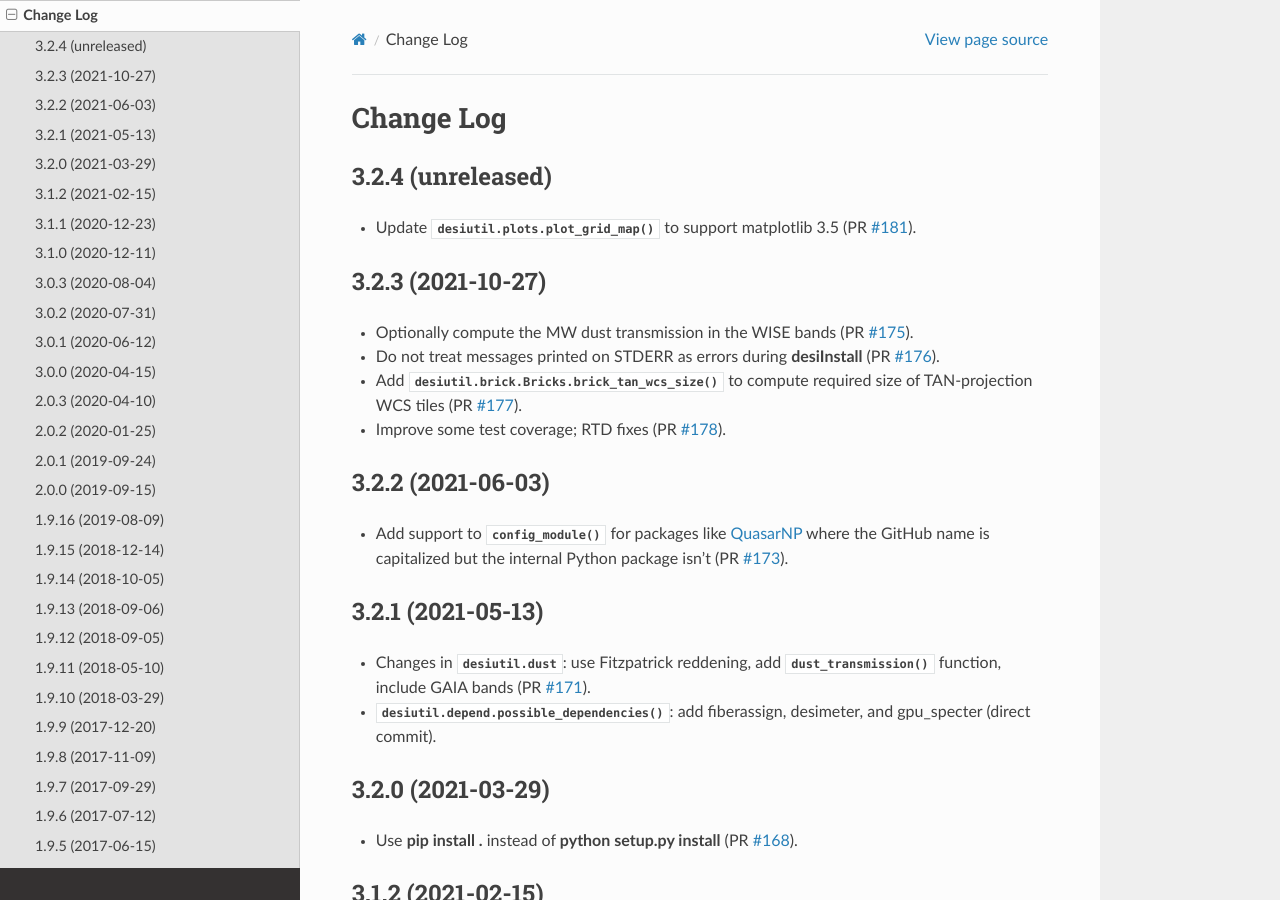
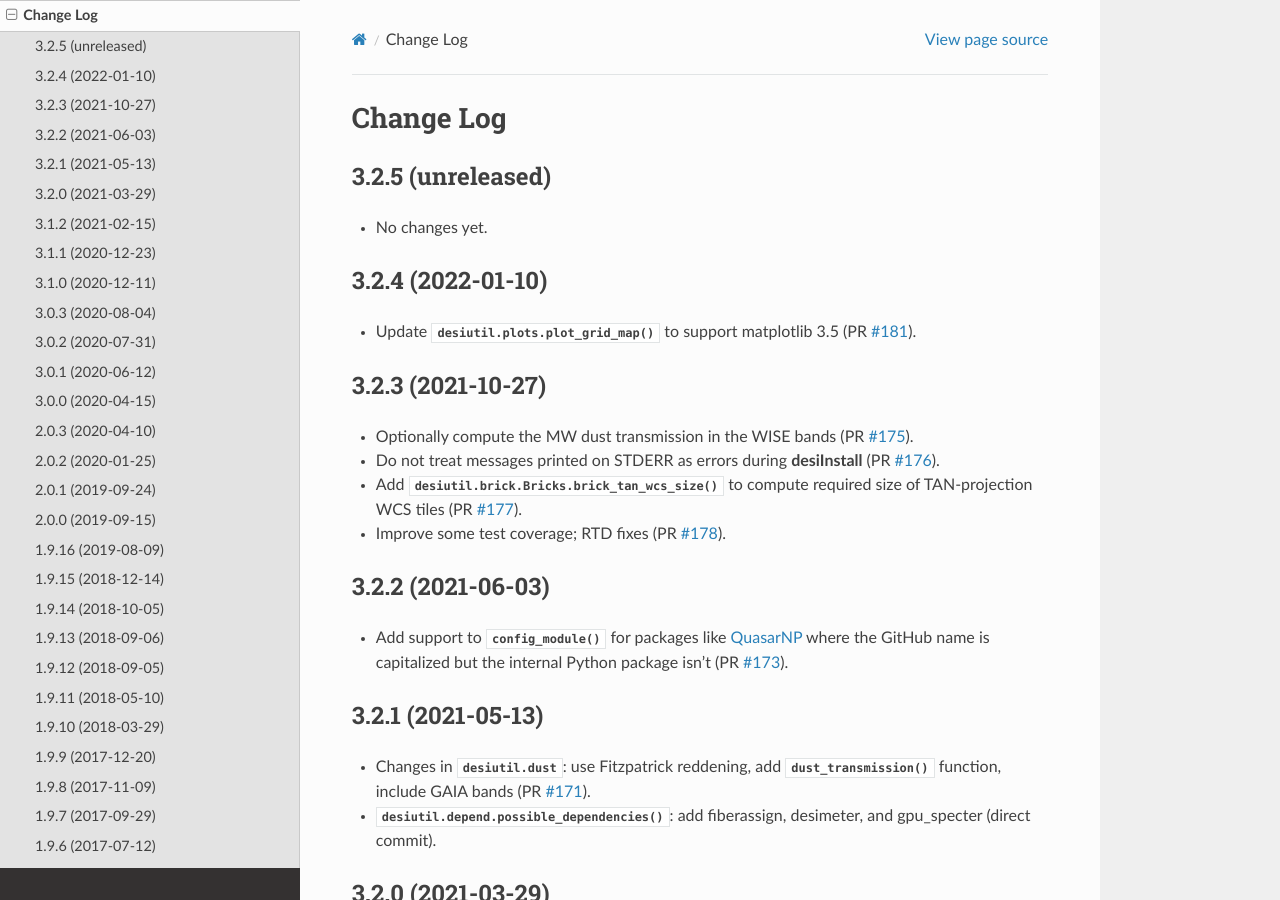
Before and after one commit to desihub/desiutil, a Sphinx documentation site: the page built from doc/changes.rst, in a window 1280 px wide and 900 px high. Built offline with Sphinx 7.4.7 and the Read the Docs theme 2.0.0, drawn with Linux system fonts in a browser that asks for light colours.

Commit message:
update release notes and version for desiutil/3.2.4

```diff
--- a/doc/changes.rst
+++ b/doc/changes.rst
@@ -2,7 +2,12 @@
 Change Log
 ==========
 
-3.2.4 (unreleased)
+3.2.5 (unreleased)
+------------------
+
+* No changes yet.
+
+3.2.4 (2022-01-10)
 ------------------
 
 * Update :meth:`desiutil.plots.plot_grid_map` to support matplotlib 3.5
--- a/py/desiutil/_version.py
+++ b/py/desiutil/_version.py
@@ -1 +1 @@
-__version__ = '3.2.4.dev963'
+__version__ = '3.2.4'
```
